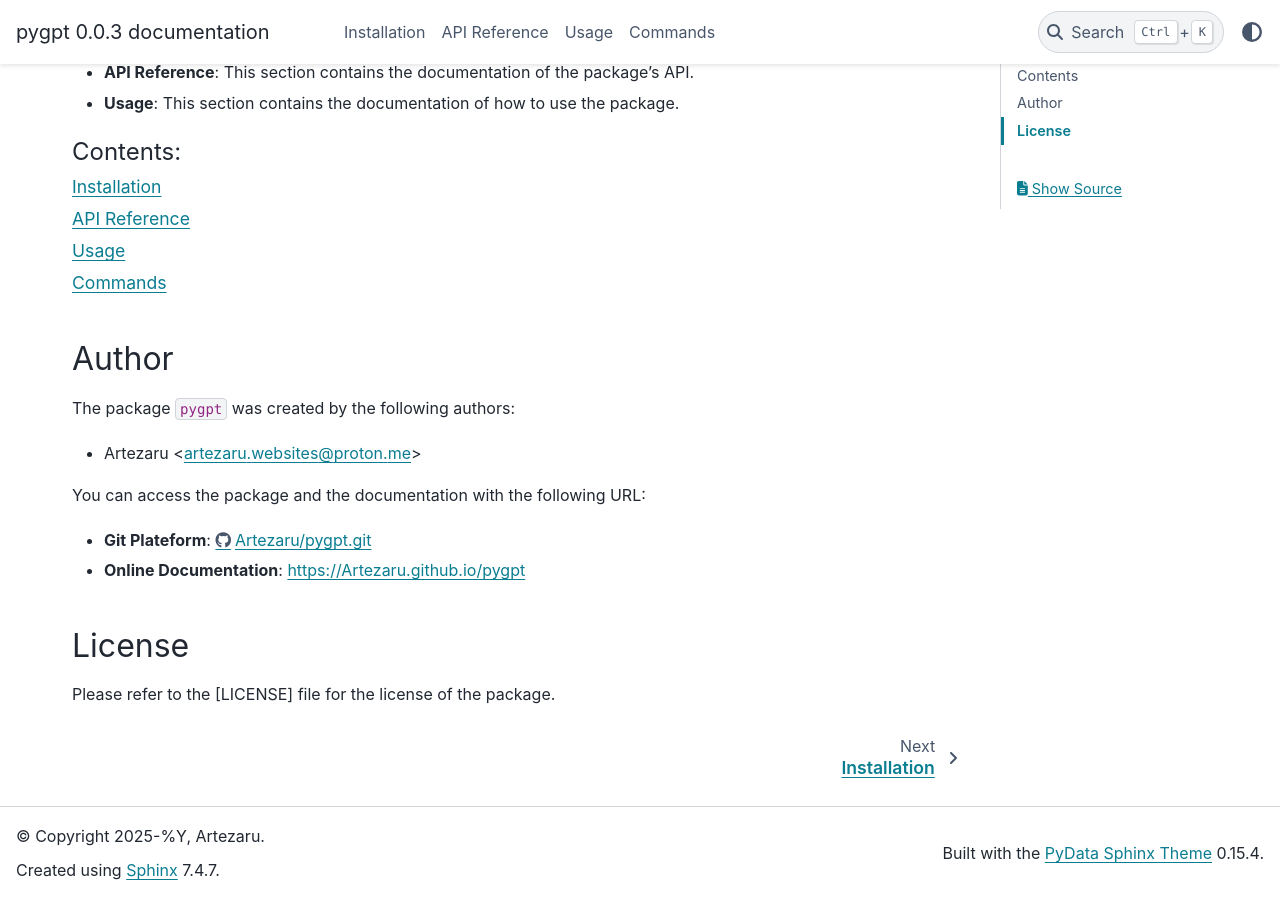
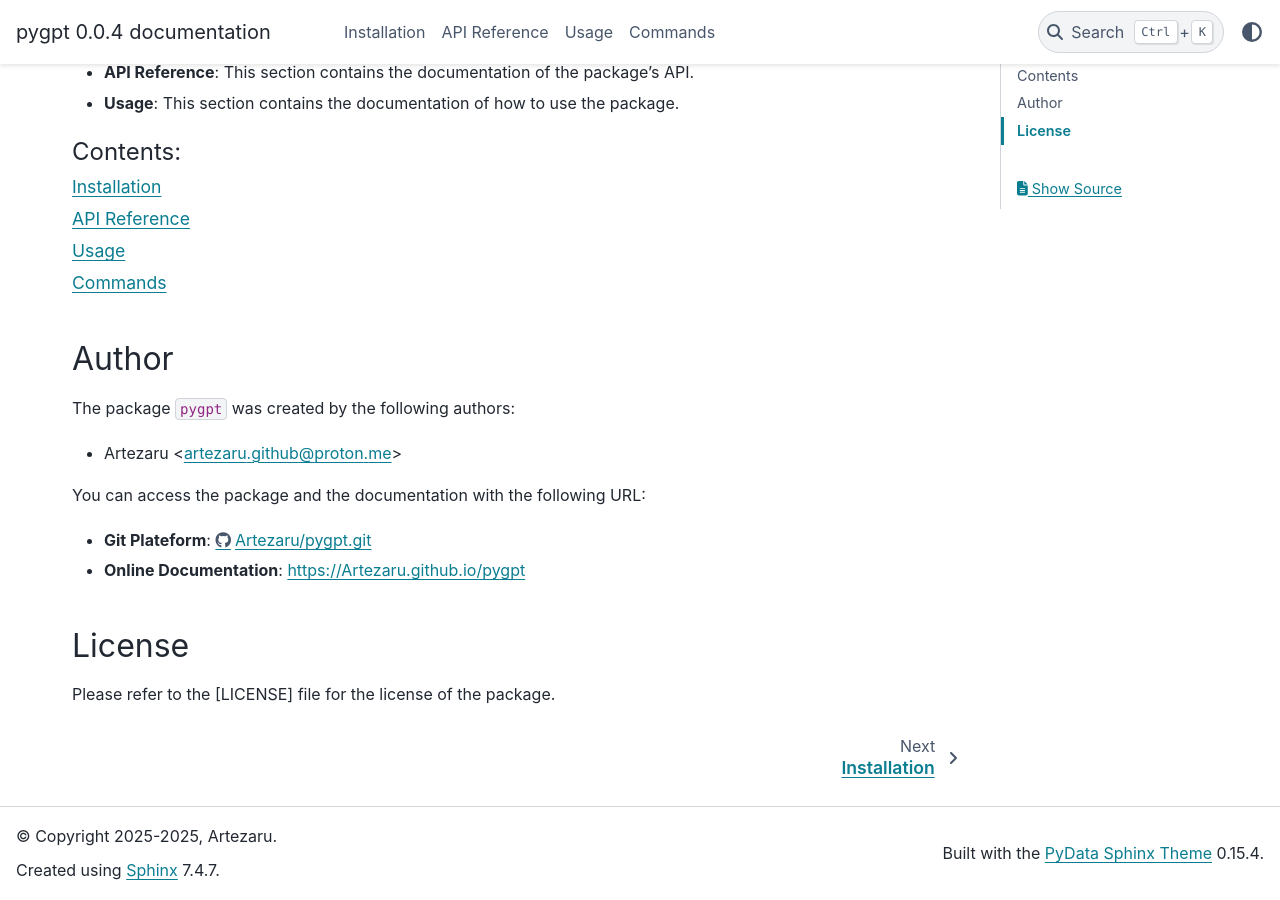
Before and after one commit to Artezaru/pygpt, a Sphinx documentation site: the page built from docs/source/index.rst, in a window 1280 px wide and 900 px high, scrolled down 646 px. Built offline with Sphinx 7.4.7 and the PyData theme 0.15.4, drawn with Linux system fonts in a browser that asks for light colours.

Commit message:
Correct Email + Conf.py current year

```diff
--- a/docs/source/conf.py
+++ b/docs/source/conf.py
@@ -22,8 +22,9 @@ def read_version():
         exec(file.read())
     return locals()["__version__"]
 
+import datetime
 project = "pygpt"
-copyright = "2025-%Y, Artezaru"
+copyright = f"2025-{datetime.datetime.now().year}, Artezaru"
 author = "Artezaru"
 release = read_version()
 
--- a/docs/source/index.rst
+++ b/docs/source/index.rst
@@ -43,7 +43,7 @@ Author
 
 The package ``pygpt`` was created by the following authors:
 
-- Artezaru <artezaru.websites@proton.me>
+- Artezaru <artezaru.github@proton.me>
 
 You can access the package and the documentation with the following URL:
 
--- a/pygpt/__version__.py
+++ b/pygpt/__version__.py
@@ -1 +1 @@
-__version__ = "0.0.3"
+__version__ = "0.0.4"
--- a/pyproject.toml
+++ b/pyproject.toml
@@ -12,7 +12,7 @@ dynamic = ["dependencies", "version"]
 description = "Python package for managing and interacting with discussions powered by OpenAI's GPT models"
 license = {file = "LICENSE"}
 authors = [
-{name = "Artezaru", email = "artezaru.websites@proton.me"}
+{name = "Artezaru", email = "artezaru.github@proton.me"}
 ]
 classifiers = [
   "Programming Language :: Python"
```
Also changed, not shown: README.md (+1 -1 lines), .bumpver.toml.
